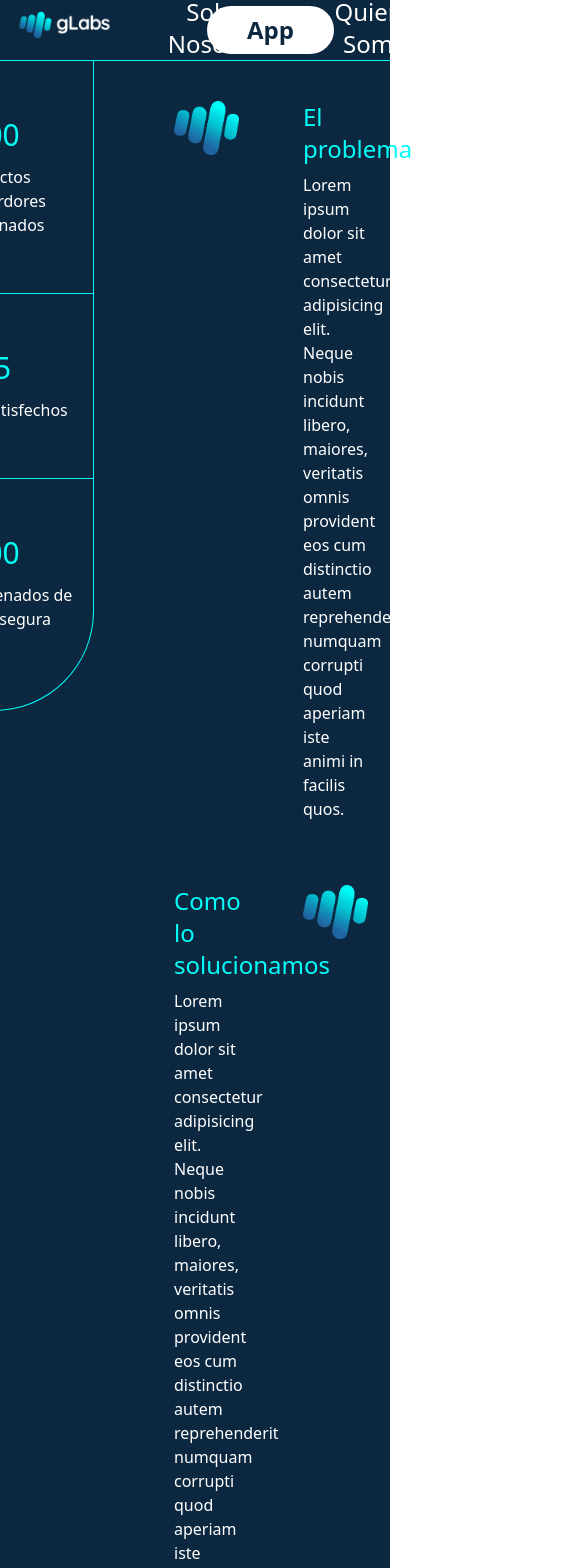
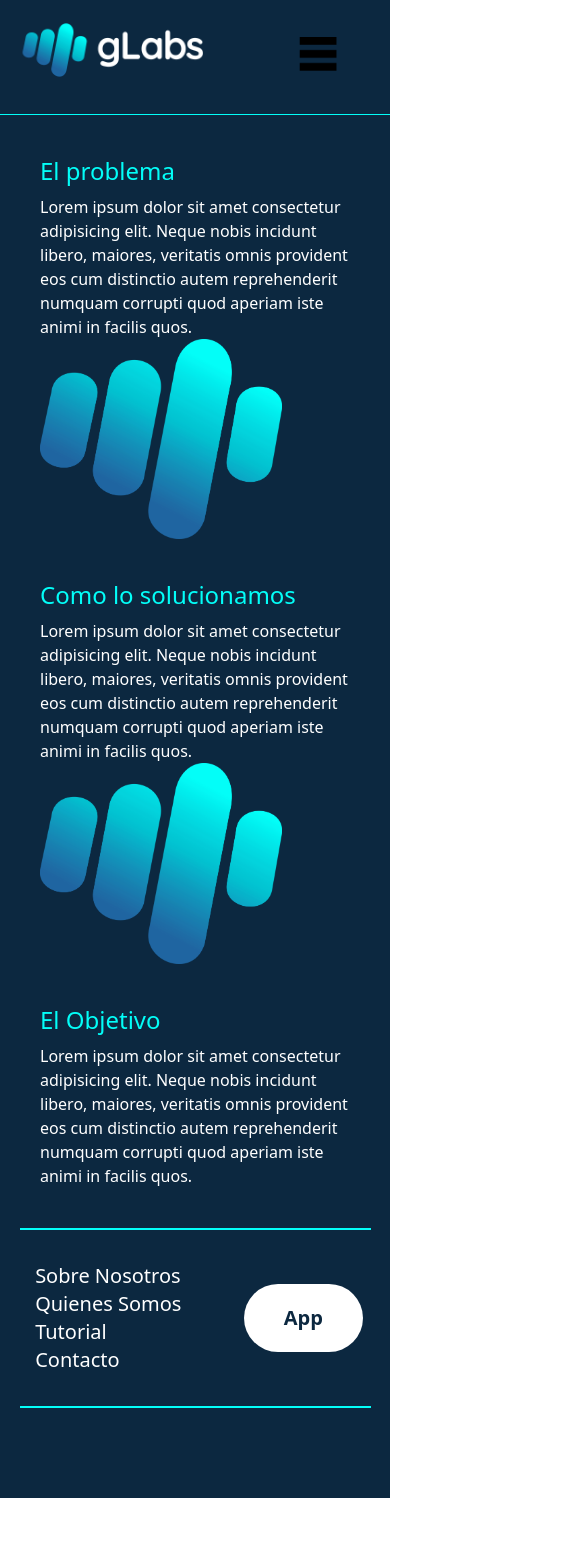
Before and after one commit to Alexjun09/proyecto-integrador, a Next.js app in the folder website/: page /sobrenosotros in a window 390 px wide. Shown: the top 1568 px of the page, 585 px wide, since content can reach past the window. After the commit the page ends 1498 px from the top, so only its background shows below. Built offline with nearby package versions, Linux system fonts and the light colour scheme.

Commit message:
responsive movil acabado

```diff
--- a/website/components/footer.tsx
+++ b/website/components/footer.tsx
@@ -15,7 +15,7 @@ const Footer = () => {
       <div className="">
         <hr className="border border-main w-[90%] m-auto" />
       </div>
-      <div className="flex flex-row justify-around mx-44 text-white text-xl gap-12">
+      <div className="flex flex-row justify-around md:mx-44 text-white text-xl md:gap-12">
         <div className="flex flex-col my-8">
           <Link
             href={"/sobrenosotros"}
@@ -42,25 +42,20 @@ const Footer = () => {
             Contacto
           </Link>
         </div>
-        <div className="flex flex-row gap-7 items-center">
+        <div className="flex flex-row gap-7 items-center sm:hidden md:inline-flex">
           <Link href={""} className="">
-            <Image
-              className=""
-              src={twitter}
-              alt="twitter"
-              height={50}
-            />
+            <Image className="" src={twitter} alt="twitter" height={50} />
           </Link>
           <Link href={""}>
             <Image src={instagram} alt="instagram" height={50} />
           </Link>
         </div>
-        <div className="flex flex-col justify-center ">
+        <div className="flex flex-col justify-center  sm:hidden md:inline-flex">
           <Link href={"/"}>
             <Image src={logo} alt="nombre" height={120} className="" />
           </Link>
         </div>
-        <div className="flex flex-row gap-7 items-center">
+        <div className="flex flex-row gap-7 items-center  sm:hidden md:inline-flex">
           <Link href={""} className="">
             <Image className="" src={linkedin} alt="linkedin" height={50} />
           </Link>
@@ -68,9 +63,9 @@ const Footer = () => {
             <Image src={facebook} alt="facebook" height={50} />
           </Link>
         </div>
-        <div className="flex flex-col justify-center ">
+        <div className="flex flex-col justify-center">
           <Link
-            className="bg-white text-secondary p-5 px-20 text-4xl rounded-full hover:bg-main hover:text-secondary"
+            className="bg-white text-secondary p-5 sm:px-10 md:px-20 sm:text-xl md:text-4xl rounded-full hover:bg-main hover:text-secondary"
             href={"/signin"}
           >
             <b>App</b>
--- a/website/components/header.tsx
+++ b/website/components/header.tsx
@@ -4,17 +4,51 @@ import Image from "next/image";
 import logo from "../public/logo.png";
 import mark from "../public/mark.png";
 import name from "../public/name.png";
+import menu from "../public/menu.png";
 
 const Header = () => {
   return (
     <header className="sticky top-0 bg-secondary">
-      <div className="flex flex-row px-4">
-        <div>
-          <Link href="/" className="">
-            <Image alt="logo" src={logo} height={100} />
-          </Link>
+      <div className="flex flex-row sm:ml-4 md:px-4">
+        <div className="flex flex-col">
+          <div className="flex flex-row">
+            <Link href="/" className="">
+              <Image alt="logo" src={logo} height={100} />
+            </Link>
+            <div className="dropdown dropdown-bottom dropdown-end  sm:ml-12 md:ml-0">
+              <button>
+                <Image
+                  src={menu}
+                  alt={"menu"}
+                  height={100}
+                  tabIndex={0}
+                  className="m-1 md:hidden"
+                />
+              </button>
+              <ul
+                tabIndex={0}
+                className="dropdown-content menu p-2 shadow bg-secondary border border-main text-[45px] rounded-box w-max mt-5 mr-2"
+              >
+                <li>
+                  <Link href={"/sobrenosotros"}>Sobre Nosotros</Link>
+                </li>
+                <li>
+                  <Link href={"/quienessomos"}>Quienes Somos</Link>
+                </li>
+                <li>
+                  <Link href={"/tutorial"}>Tutorial</Link>
+                </li>
+                <li>
+                  <Link href={"/contacto"}>Contacto</Link>
+                </li>
+                <li>
+                  <Link href={"/signin"}>App</Link>
+                </li>
+              </ul>
+            </div>
+          </div>
         </div>
-        <div className="grid grid-cols-3 w-full mx-10 text-2xl">
+        <div className="sm:hidden md:grid md:grid-cols-3 w-full mx-10 text-2xl">
           <nav className="col-span-2  flex flex-row gap-10 items-center -mt-1 text-white">
             <Link href={"/sobrenosotros"}>
               {" "}
--- a/website/src/pages/contacto.tsx
+++ b/website/src/pages/contacto.tsx
@@ -21,7 +21,7 @@ export default function Home() {
       <h1 className="text-main text-3xl mt-10">Formulario de Contacto</h1>
         <form
           action=""
-          className="bg-main rounded-3xl text-secondary  w-[30%] p-5 pb-7 m-10 mt-5 mb-52 flex flex-col gap-4"
+          className="bg-main rounded-3xl text-secondary sm:w-[80%] md:w-[30%] p-5 pb-7 md:m-10 mt-5 sm:mb-10 md:mb-52 flex flex-col gap-4"
         >
           <div className="flex flex-col">
             <label htmlFor="">Nombre</label>
--- a/website/src/pages/index.tsx
+++ b/website/src/pages/index.tsx
@@ -20,8 +20,8 @@ export default function Home() {
         <link rel="icon" href="./favicon.ico" />
       </Head>
       <main>
-        <div className="flex flex-row my-40 ml-40">
-          <div className="flex flex-col gap-4 text-7xl">
+        <div className="flex sm:flex-col sm:my-10  md:flex-row md:my-40 md:ml-40 ">
+          <div className="flex flex-col gap-4 md:text-7xl sm:text-4xl sm:items-center md:items-start">
             <p className="text-white">El futuro de las</p>
             <p className="text-white">
               <span className="text-main">
@@ -36,12 +36,12 @@ export default function Home() {
               de
             </p>
             <p className="text-main">
-              <i>Proyectoss</i>
+              <i>Proyectos</i>
             </p>
             <p className="text-white">ha legado</p>
           </div>
-          <div className="ml-28 -mt-6">
-            <Image src={gif} alt="mark" height={470} />
+          <div className="sm:mt-10 md:ml-28 md:-mt-6">
+            <Image src={gif} alt="mark" height={470} className=""/>
           </div>
         </div>
       </main>
--- a/website/src/pages/quienessomos.tsx
+++ b/website/src/pages/quienessomos.tsx
@@ -18,7 +18,7 @@ export default function Home() {
         <link rel="icon" href="/favicon.ico" />
       </Head>
       <main className="">
-        <div className="grid grid-cols-2 p-10">
+        <div className="md:grid md:grid-cols-2 md:p-10 my-5">
           <div className="flex flex-col items-center mx-10 mb-5 p-3 border border-main rounded-2xl">
             <Image src={logo} height={100} alt={"foto"} />
             <p className="text-white">
--- a/website/src/pages/signin.tsx
+++ b/website/src/pages/signin.tsx
@@ -19,8 +19,8 @@ export default function Home() {
         <link rel="icon" href="/favicon.ico" />
       </Head>
       <main className=" flex flex-row justify-center">
-        <div className="w-[20%] flex flex-col justify-center">
-          <div className="text-secondary bg-main rounded-3xl mt-32 mb-96">
+        <div className=" sm:w-[80%] md:w-[20%] flex flex-col justify-center">
+          <div className="text-secondary bg-main rounded-3xl sm:my-10 md:mt-32 md:mb-96">
             <h1 className="text-secondary m-4">
               <b>Crea una cuenta para acceder a la aplicación</b>
             </h1>
--- a/website/src/pages/sobrenosotros.tsx
+++ b/website/src/pages/sobrenosotros.tsx
@@ -18,7 +18,7 @@ export default function Home() {
         <link rel="icon" href="/favicon.ico" />
       </Head>
       <main className="flex flex-row justify-center gap-10">
-        <div className="h-[650px] w-[200px] -ml-32 border border-main border-t-0 rounded-t-none rounded-full text-center text-white">
+        <div className="h-[650px] w-[200px] -ml-32 border border-main border-t-0 rounded-t-none rounded-full text-center text-white sm:hidden md:inline-block">
           <div className="my-14 px-3">
             <p className="text-main text-3xl mb-3">600</p>
             <p> Proyectos Intregardores Almacenados</p>
@@ -34,11 +34,11 @@ export default function Home() {
             <p>GBs almacenados de manera segura</p>
           </div>
         </div>
-        <div className="grid grid-cols-2 w-[60%] pl-10 py-10 gap-16 text-white">
-          <div>
+        <div className="md:grid md:grid-cols-2 md:w-[60%] md:pl-10 md:py-10 md:gap-16 text-white p-10">
+          <div className="sm:hidden md:inline-block">
             <Image src={mark} alt={"mark"} height={200} />
           </div>
-          <div>
+          <div className="">
             <h1 className="text-2xl text-main pb-2">El problema</h1>
             <p>
               Lorem ipsum dolor sit amet consectetur adipisicing elit. Neque
@@ -47,7 +47,10 @@ export default function Home() {
               animi in facilis quos.
             </p>
           </div>
-          <div>
+          <div className="md:hidden mb-10">
+            <Image src={mark} alt={"mark"} height={200} />
+          </div>
+          <div className="">
             <h1 className="text-2xl text-main pb-2">Como lo solucionamos</h1>
             <p>
               Lorem ipsum dolor sit amet consectetur adipisicing elit. Neque
@@ -56,13 +59,13 @@ export default function Home() {
               animi in facilis quos.
             </p>
           </div>
-          <div>
+          <div className="sm:hidden md:inline-block">
             <Image src={mark} alt={"mark"} height={200} />
           </div>
-          <div>
+          <div className="mb-10">
             <Image src={mark} alt={"mark"} height={200} />
           </div>
-          <div>
+          <div className="">
             <h1 className="text-2xl text-main pb-2">El Objetivo</h1>
             <p>
               Lorem ipsum dolor sit amet consectetur adipisicing elit. Neque
--- a/website/tailwind.config.js
+++ b/website/tailwind.config.js
@@ -1,5 +1,15 @@
 /** @type {import('tailwindcss').Config} */
 module.exports = {
+  daisyui: {
+    themes: [
+      {
+        mytheme: {
+          primary: "#03fef8",
+          secondary: "#0C2840",
+        },
+      },
+    ],
+  },
   content: [
     "./app/**/*.{js,ts,jsx,tsx}",
     "./pages/**/*.{js,ts,jsx,tsx}",
@@ -9,16 +19,18 @@ module.exports = {
     "./src/**/*.{js,ts,jsx,tsx}",
   ],
   theme: {
+    screens: {
+      sm: "375px",
+      md: "1024px",
+      xl: "1024px",
+      xxl: "1280px",
+    },
     extend: {
       colors: {
         main: "#03fef8",
         secondary: "#0C2840",
         mid: "00f2fe",
       },
-      screens: {
-        mac: "2560px",
-        normal: "1920px",
-      },
     },
   },
   plugins: [require("daisyui")],
```
Also changed, not shown: website/public/menu.png (added).
